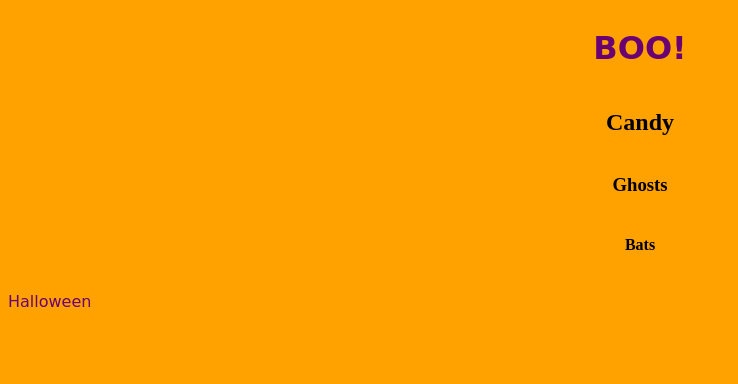
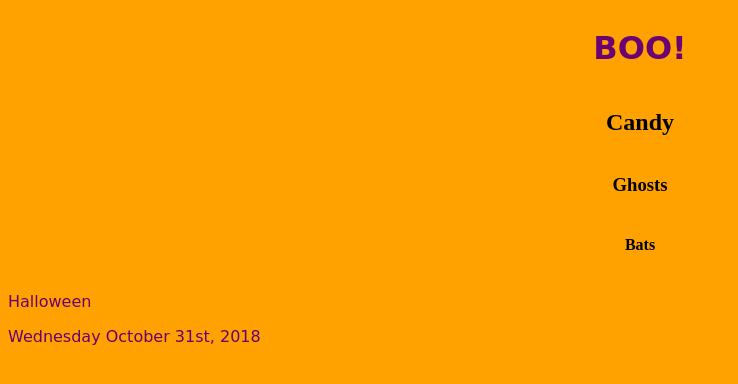
Before and after one commit to Okayci/gitHub-practice, a plain HTML site: page index.html in a window 1280 px wide. Shown: the whole page, without its empty margins (0-738 px from the left). Drawn offline with Linux system fonts and the light colour scheme.

Commit message:
cloned by others

```diff
--- a/index.html
+++ b/index.html
@@ -19,6 +19,7 @@
 
     <div>
         <p>Halloween</p>
+        <p>Wednesday October 31st, 2018</p>
     </div>
 
 </body>
```
